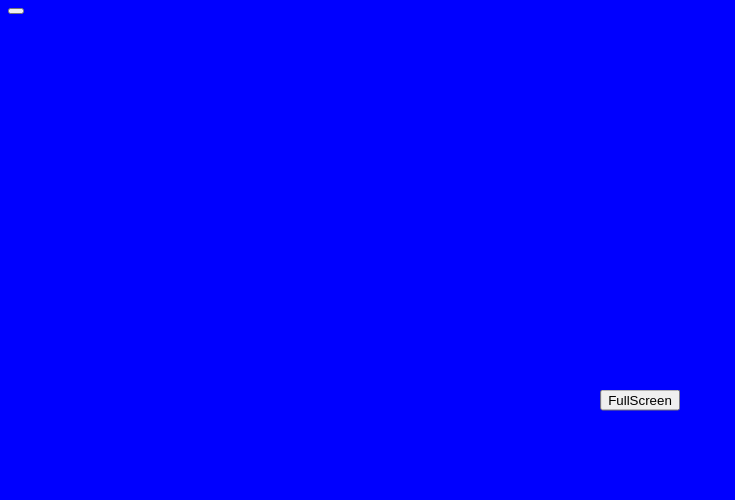
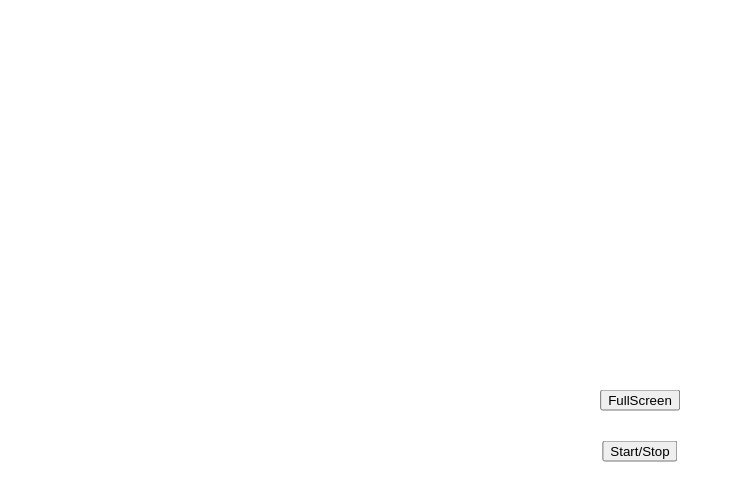
Before and after one commit to rkun123/karaoke_PIKAPIKA_web, a plain HTML site: page index.html in a window 1280 px wide. Shown: the whole page, without its empty margins (0-735 px from the left). Drawn offline with nearby package versions, Linux system fonts and the light colour scheme.

Commit message:
Add Start/Stop button and fix bug.

```diff
--- a/index.html
+++ b/index.html
@@ -1,12 +1,19 @@
 <html>
   <head></head>
   <body>
-    <button id="btn" style="position:absolute; top:50%;left:50%;transform:translate(-50%, -50%)">FullScreen<button>
+    <button id="btn" style="position:absolute; top:50%;left:50%;transform:translate(-50%, -50%)">FullScreen</button>
+    <button id="toggle" style="position:absolute; top:50%;left:50%;transform:translate(-50%, +50%); margin-top: 30px;">Start/Stop</button>
     <script src="https://code.jquery.com/jquery-3.5.1.min.js" integrity="sha256-9/aliU8dGd2tb6OSsuzixeV4y/faTqgFtohetphbbj0=" crossorigin="anonymous"></script>
     <script>
+
       window.onload = function(){
+        let on = false;
         $("#btn").click(function(){
-          document.documentElement.requestFullscreen();
+          if(!document.fullscreenElement) document.documentElement.requestFullscreen();
+          else document.exitFullscreen();
+        });
+        $("#toggle").click(function() {
+          on = !on;
         });
         let colors = [
           [0xFF, 0, 0],
@@ -19,6 +26,7 @@
         let i = 0;
 
         window.setInterval(function(){
+          if(on) {
             i = i % 5;
             let color = colors[i]
             color1 = color[0]<17?"00":color[0].toString(16);
@@ -31,6 +39,12 @@
               "background-color": colorS
             });
             i+=1;
+          }else{
+            $("body").css({
+              "background-color": "#FFFFFF"
+            });
+          }
+
         }, 100)
       }
     </script>
```
Lines whose indentation alone changed are shown as unchanged.
